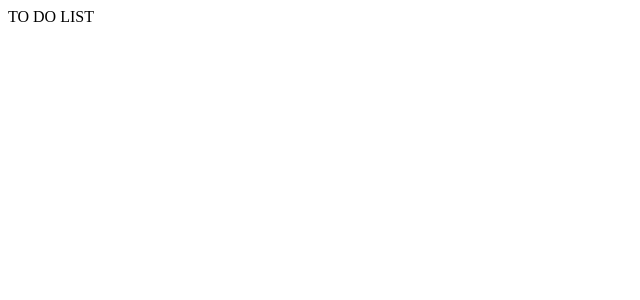
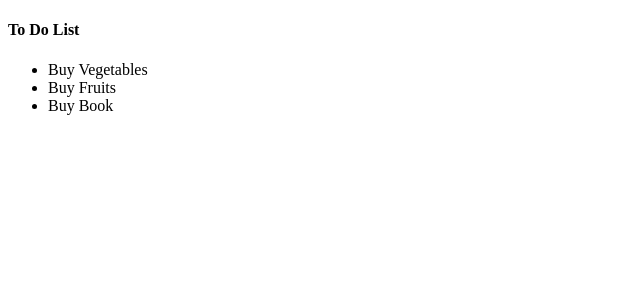
Before and after one commit to suzanpaudel/to_do_list, a React (Vite) app: page / in a window 1280 px wide. Shown: the top 300 px of the page, without its empty margins (0-640 px from the left). Built offline with nearby package versions, Linux system fonts and the light colour scheme.

Commit message:
make todo list and todo component and work on rendering of single todo

```diff
--- a/src/App.jsx
+++ b/src/App.jsx
@@ -1,7 +1,8 @@
 import React from "react";
+import ToDoList from "./components/ToDoList";
 
 const App = () => {
-	return <div>TO DO LIST</div>;
+	return <ToDoList />;
 };
 
 export default App;
--- /dev/null
+++ b/src/components/ToDo.jsx
@@ -0,0 +1,8 @@
+import React from "react";
+
+const ToDo = ({ todo }) => {
+	const { title } = todo;
+	return <li>{title}</li>;
+};
+
+export default ToDo;
--- /dev/null
+++ b/src/components/ToDoList.jsx
@@ -0,0 +1,34 @@
+import React, { useState } from "react";
+import ToDo from "./ToDo";
+
+const ToDoList = () => {
+	const [todos, setToDos] = useState([
+		{
+			id: "todo1",
+			title: "Buy Vegetables",
+		},
+		{
+			id: "todo2",
+			title: "Buy Fruits",
+		},
+		{
+			id: "todo3",
+			title: "Buy Book",
+		},
+	]);
+	return (
+		<div>
+			<h4>To Do List</h4>
+			<ul>
+				{todos.map(todo => (
+					<ToDo
+						key={todo.id}
+						todo={todo}
+					/>
+				))}
+			</ul>
+		</div>
+	);
+};
+
+export default ToDoList;
```
